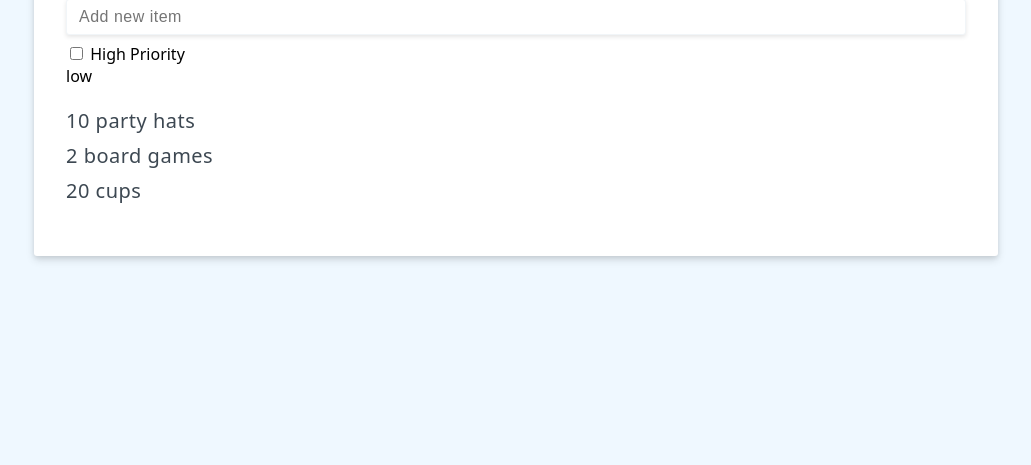
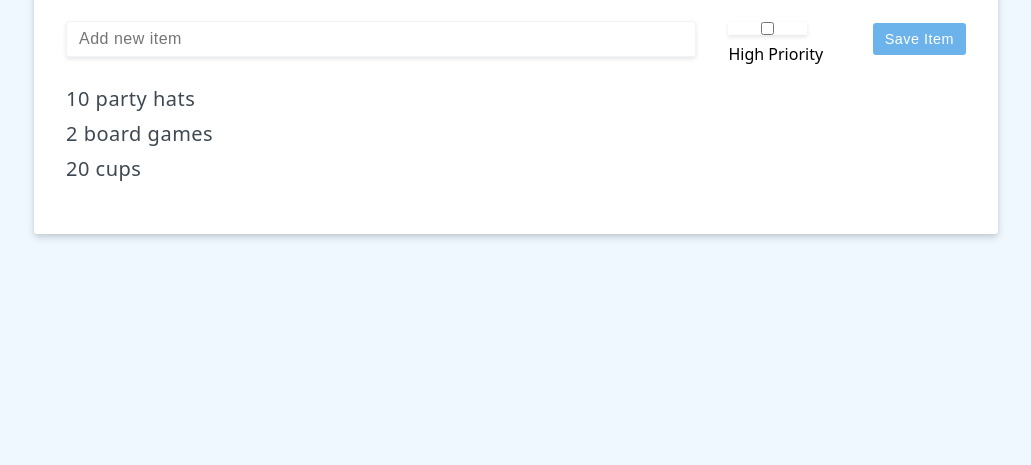
Before and after one commit to MinatoNami/vue-school-classes, a plain HTML site: page FundamentalsOptionsApi/index.html in a window 1280 px wide. Shown: the part 335-800 px from the top of the page, without its empty margins (124-1155 px from the left). Drawn offline with nearby package versions, Linux system fonts and the light colour scheme.

Commit message:
Complete User Events in Vue 3

```diff
--- a/FundamentalsOptionsApi/index.html
+++ b/FundamentalsOptionsApi/index.html
@@ -9,12 +9,24 @@
   <body>
     <div id="shopping-list">
       <h1>{{ header || 'Welcome' }}</h1>
-      <input type="text" v-model.lazy="newItem" placeholder="Add new item" />
-      <label>
-        <input type="checkbox" v-model="newItemHighPriority" /> High Priority
-      </label>
-      <br />
-      {{newItemHighPriority}}
+      <div class="add-item-form">
+        <input
+          @keyup.enter="items.push({id:items.length+1,label:newItem})"
+          type="text"
+          v-model.lazy="newItem"
+          placeholder="Add new item"
+        />
+        <label>
+          <input type="checkbox" v-model="newItemHighPriority" />
+          High Priority
+        </label>
+        <button
+          @click="items.push({id:items.length+1,label:newItem})"
+          class="btn btn-primary"
+        >
+          Save Item
+        </button>
+      </div>
       <ul>
         <li v-for="item in items" :key="item.id">{{ item.label }}</li>
       </ul>
```
